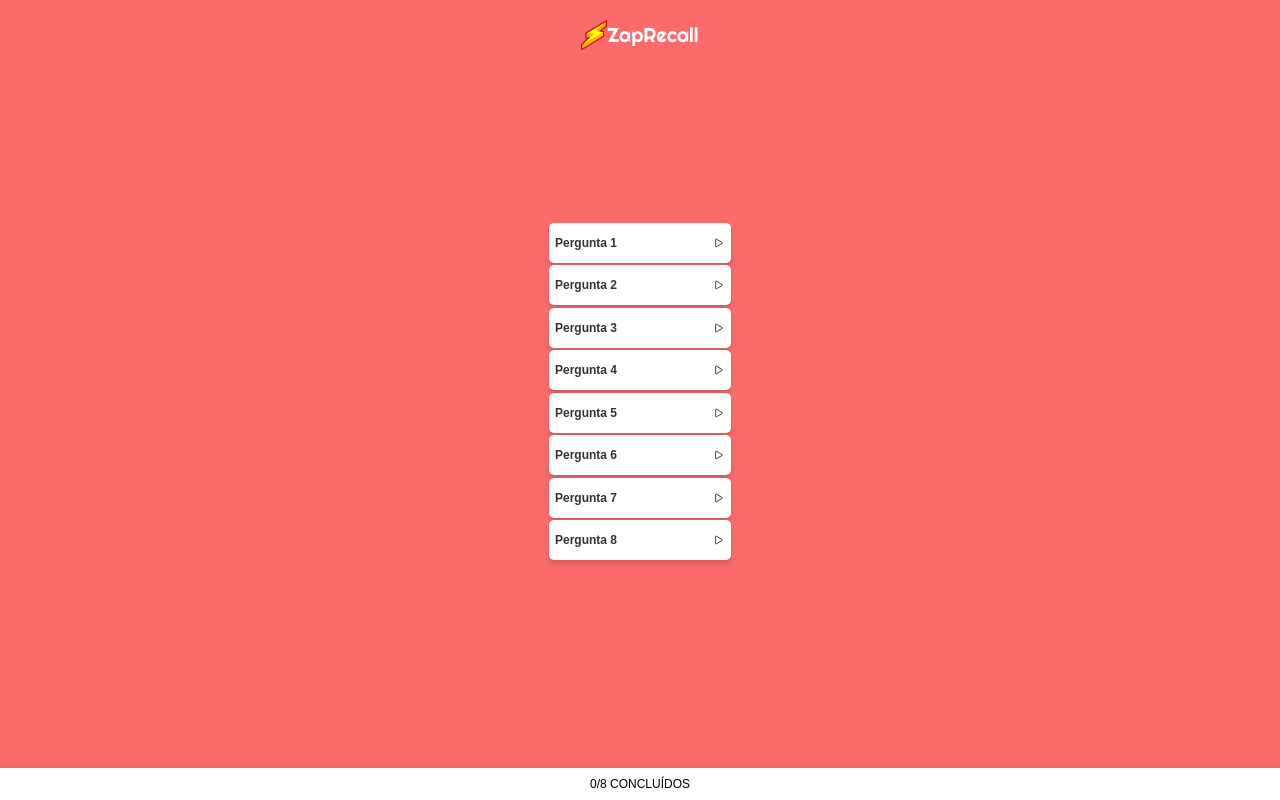
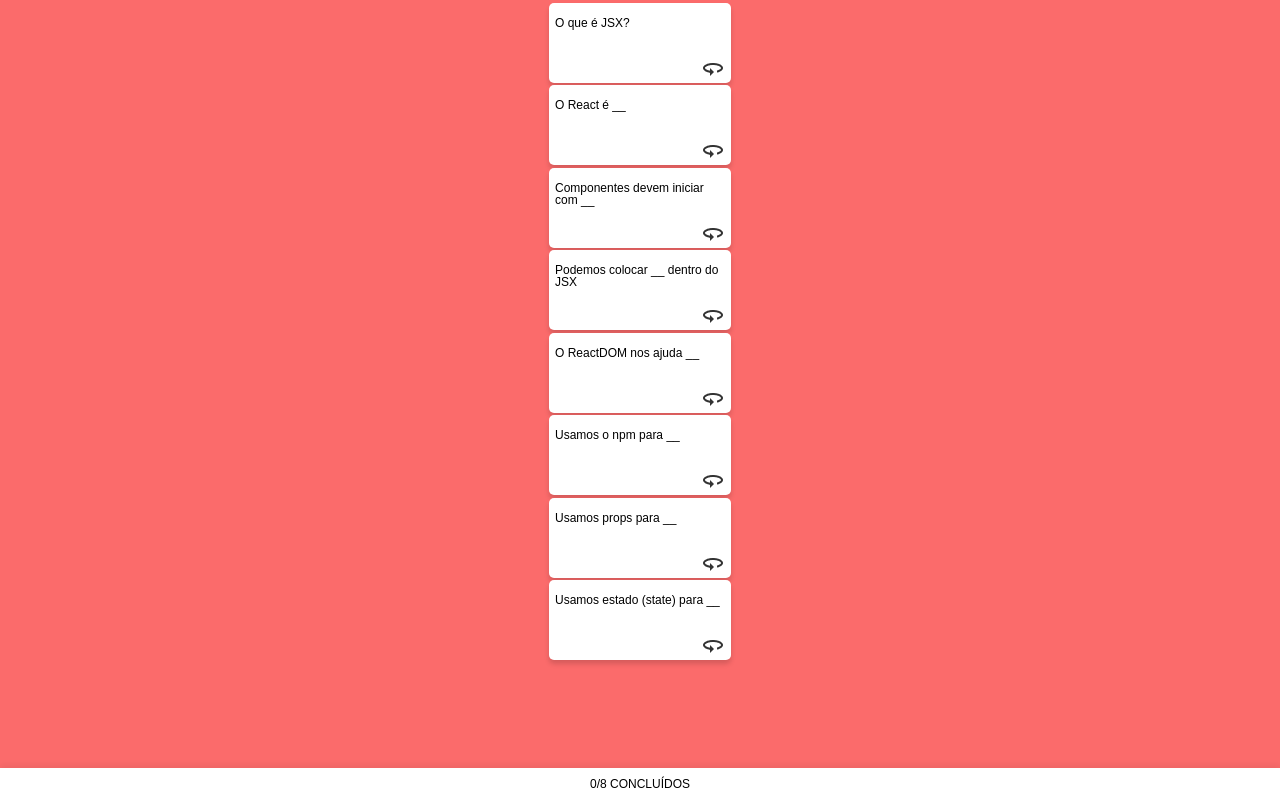
Before and after one commit to Masih-Saldanha/projeto8-zaprecall, a React app: page / in a window 1280 px wide. Both pictures are taken after a click on the button "Iniciar Recall!". Built offline with nearby package versions, Linux system fonts and the light colour scheme; a web font is replaced by a local one.

Commit message:
Adicionados mais returns ao Card

```diff
--- a/public/css/styles.css
+++ b/public/css/styles.css
@@ -75,7 +75,7 @@
 
 .cardScreen {
     /* position: fixed; */
-    margin-top: calc(50vh - (360px / 2));
+    /* margin-top: calc(50vh - (360px / 2)); */
     display: flex;
     flex-direction: column;
     align-items: center;
@@ -96,10 +96,10 @@
     box-shadow: 0px 4px 5px rgba(0, 0, 0, 0.15);
     border-radius: 5px;
     width: 182px;
-    height: 40px;
     padding: calc((40px / 2) - (12px / 2)) 6px;
     /*     (altura card / 2) - (altura elemento interno do card / 2) */
     margin: 2.5px;
+    position: relative;
 }
 
 .frontCard {
@@ -113,6 +113,24 @@
     color: #333333;
 }
 
+.cardQuestion {
+    background: #FFFFFF;
+    box-shadow: 0px 4px 5px rgba(0, 0, 0, 0.15);
+    border-radius: 5px;
+    width: 182px;
+    height: 80px;
+    padding: calc((40px / 2) - (12px / 2)) 6px;
+    /*     (altura card / 2) - (altura elemento interno do card / 2) */
+    margin: 2.5px;
+    position: relative;
+}
+
+.setinha {
+    position: absolute;
+    right: 8px;
+    bottom: 7px;
+}
+
 /* ESCONDIDO */
 .hidden {
     display: none;
--- a/src/componentes/Card.js
+++ b/src/componentes/Card.js
@@ -1,11 +1,17 @@
 export default function Card(props) {
-    const {numeroCard} = props;
+    const {numeroCard, question} = props;
+    // return (
+    //     <section className="card">
+    //         <article className="frontCard">
+    //             <p className="frontCardTitle">Pergunta {numeroCard}</p>
+    //             <ion-icon name="play-outline"></ion-icon>
+    //         </article>
+    //     </section>
+    // )
     return (
-        <section className="card">
-            <article className="frontCard">
-                <p className="frontCardTitle">Pergunta {numeroCard}</p>
-                <ion-icon name="play-outline"></ion-icon>
-            </article>
+        <section className="cardQuestion">
+                <p className="question">{question}</p>
+                <img className="setinha" src="./assets/setinha.png" alt="setinha" />
         </section>
     )
 }
--- a/src/componentes/CardScreen.js
+++ b/src/componentes/CardScreen.js
@@ -5,14 +5,22 @@
 
 export default function CardScreen(props) {
     const { hidden } = props;
-    const [cardTotalScore, setCardTotalScore] = react.useState(8);
+    const [cardTotalScore, setCardTotalScore] = react.useState(0);
     const [cardScore, setCardScore] = react.useState(0);
 
     return (
         <main className={"cardScreen" + hidden} >
             <CardScreenHeader />
-            <DisplayCards />
-            <CardScreenFooter cardScore={cardScore} cardTotalScore={cardTotalScore} />
+
+            <DisplayCards
+                setCardTotalScore={setCardTotalScore}
+                setCardScore={setCardScore}
+            />
+
+            <CardScreenFooter
+                cardScore={cardScore}
+                cardTotalScore={cardTotalScore}
+            />
         </main>
     )
 }
--- a/src/componentes/DisplayCards.js
+++ b/src/componentes/DisplayCards.js
@@ -1,28 +1,33 @@
 import Card from "./Card";
 
 export default function DisplayCards(props) {
-    const {amountOfCards} = props
+    const { setCardTotalScore, setCardScore } = props
     const cards = [
-        {},
-        {},
-        {},
-        {},
-        {},
-        {},
-        {},
-        {}
+        {question: "O que é JSX?"},
+        {question: "O React é __"},
+        {question: "Componentes devem iniciar com __"},
+        {question: "Podemos colocar __ dentro do JSX"},
+        {question: "O ReactDOM nos ajuda __"},
+        {question: "Usamos o npm para __"},
+        {question: "Usamos props para __"},
+        {question: "Usamos estado (state) para __"}
     ]
-
+    setCardTotalScore(cards.length)
     return (
         <menu className="cardScreenMenu">
-            {cards.map((card, indice) => {
-                return (
-                    <Card
-                        key={indice}
-                        numeroCard={indice + 1}
-                    />
+            {
+                cards.map(
+                    (card, indice) => {
+                        return (
+                            <Card
+                                key={indice}
+                                numeroCard={indice + 1}
+                                question={card.question}
+                            />
+                        )
+                    }
                 )
-            })}
+            }
         </menu>
     )
 }
```
